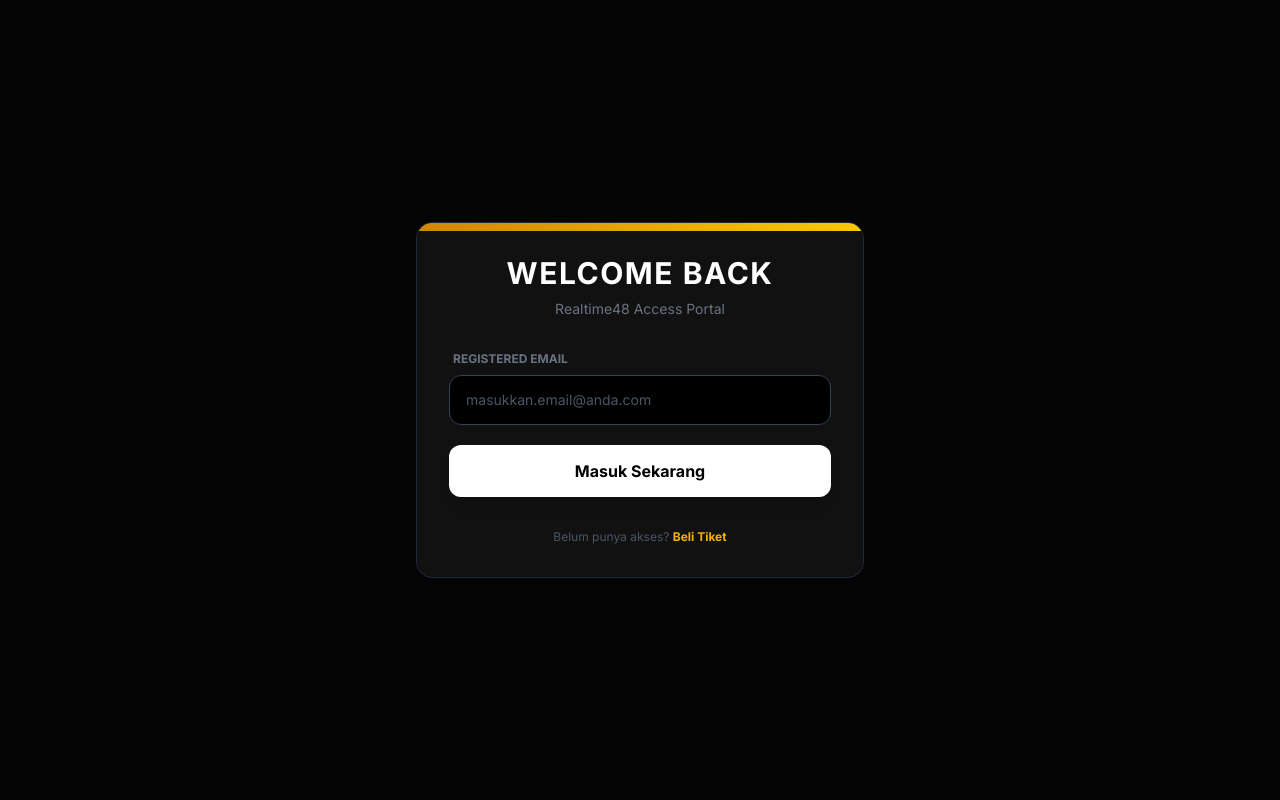
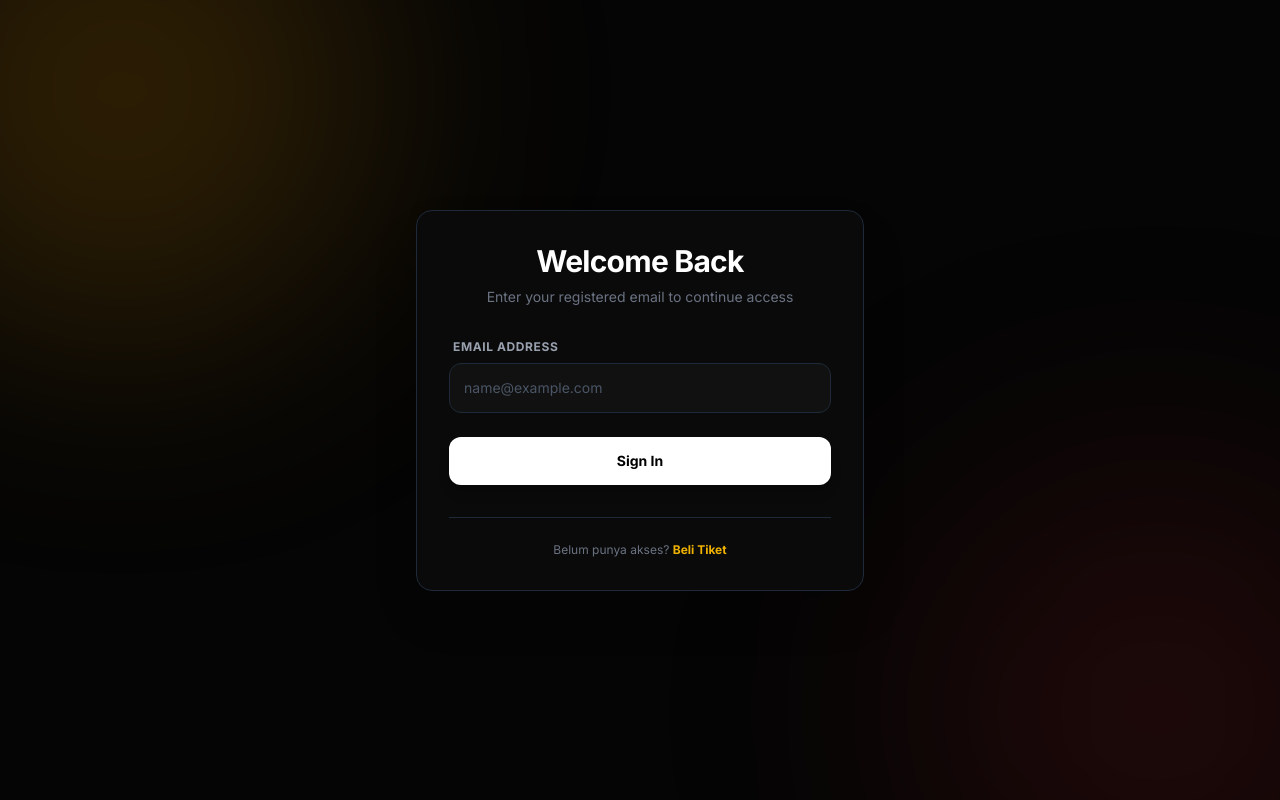
Before and after one commit to kvnbryn/f-end-stream, a Next.js app: page /login in a window 1280 px wide. Built offline with nearby package versions, Linux system fonts and the light colour scheme; no server answers.

Commit message:
yesyesyessss123

```diff
--- a/src/app/login/page.tsx
+++ b/src/app/login/page.tsx
@@ -5,151 +5,181 @@
 import { useRouter } from 'next/navigation';
 import { getBackendUrl } from '@/lib/config';
 
-// Icon Sederhana biar UI lebih hidup
+// Simple Icons
 const Icons = {
-  Lock: () => <svg xmlns="http://www.w3.org/2000/svg" width="20" height="20" viewBox="0 0 24 24" fill="none" stroke="currentColor" strokeWidth="2" strokeLinecap="round" strokeLinejoin="round"><rect width="18" height="11" x="3" y="11" rx="2" ry="2"/><path d="M7 11V7a5 5 0 0 1 10 0v4"/></svg>,
-  Unlock: () => <svg xmlns="http://www.w3.org/2000/svg" width="20" height="20" viewBox="0 0 24 24" fill="none" stroke="currentColor" strokeWidth="2" strokeLinecap="round" strokeLinejoin="round"><rect width="18" height="11" x="3" y="11" rx="2" ry="2"/><path d="M7 11V7a5 5 0 0 1 9.9-1"/></svg>,
-  Alert: () => <svg xmlns="http://www.w3.org/2000/svg" width="20" height="20" viewBox="0 0 24 24" fill="none" stroke="currentColor" strokeWidth="2" strokeLinecap="round" strokeLinejoin="round"><circle cx="12" cy="12" r="10"/><line x1="12" x2="12" y1="8" y2="12"/><line x1="12" x2="12.01" y1="16" y2="16"/></svg>,
-  Loader: () => <svg className="animate-spin" xmlns="http://www.w3.org/2000/svg" width="20" height="20" viewBox="0 0 24 24" fill="none" stroke="currentColor" strokeWidth="2" strokeLinecap="round" strokeLinejoin="round"><path d="M21 12a9 9 0 1 1-6.219-8.56"/></svg>
+  Google: () => (
+    <svg className="w-5 h-5" viewBox="0 0 24 24">
+      <path
+        fill="currentColor"
+        d="M22.56 12.25c0-.78-.07-1.53-.2-2.25H12v4.26h5.92c-.26 1.37-1.04 2.53-2.21 3.31v2.77h3.57c2.08-1.92 3.28-4.74 3.28-8.09z"
+      />
+      <path
+        fill="currentColor"
+        d="M12 23c2.97 0 5.46-.98 7.28-2.66l-3.57-2.77c-.98.66-2.23 1.06-3.71 1.06-2.86 0-5.29-1.93-6.16-4.53H2.18v2.84C3.99 20.53 7.7 23 12 23z"
+      />
+      <path
+        fill="currentColor"
+        d="M5.84 14.09c-.22-.66-.35-1.36-.35-2.09s.13-1.43.35-2.09V7.07H2.18C1.43 8.55 1 10.22 1 12s.43 3.45 1.18 4.93l2.85-2.22.81-.62z"
+      />
+      <path
+        fill="currentColor"
+        d="M12 5.38c1.62 0 3.06.56 4.21 1.64l3.15-3.15C17.45 2.09 14.97 1 12 1 7.7 1 3.99 3.47 2.18 7.07l3.66 2.84c.87-2.6 3.3-4.53 6.16-4.53z"
+      />
+    </svg>
+  ),
+  Lock: () => (
+    <svg xmlns="http://www.w3.org/2000/svg" width="16" height="16" viewBox="0 0 24 24" fill="none" stroke="currentColor" strokeWidth="2" strokeLinecap="round" strokeLinejoin="round"><rect width="18" height="11" x="3" y="11" rx="2" ry="2"/><path d="M7 11V7a5 5 0 0 1 10 0v4"/></svg>
+  ),
+  Refresh: () => (
+    <svg xmlns="http://www.w3.org/2000/svg" width="16" height="16" viewBox="0 0 24 24" fill="none" stroke="currentColor" strokeWidth="2" strokeLinecap="round" strokeLinejoin="round"><path d="M3 12a9 9 0 0 1 9-9 9.75 9.75 0 0 1 6.74 2.74L21 8"/><path d="M21 3v5h-5"/><path d="M21 12a9 9 0 0 1-9 9 9.75 9.75 0 0 1-6.74-2.74L3 16"/><path d="M3 21v-5h5"/></svg>
+  ),
+  Help: () => (
+    <svg xmlns="http://www.w3.org/2000/svg" width="16" height="16" viewBox="0 0 24 24" fill="none" stroke="currentColor" strokeWidth="2" strokeLinecap="round" strokeLinejoin="round"><circle cx="12" cy="12" r="10"/><path d="M9.09 9a3 3 0 0 1 5.83 1c0 2-3 3-3 3"/><path d="M12 17h.01"/></svg>
+  )
 };
 
 export default function LoginPage() {
   const [email, setEmail] = useState('');
-  const [password, setPassword] = useState('x'); // Password dummy (karena sistem lu pake email only)
   const [error, setError] = useState('');
-  const [isLocked, setIsLocked] = useState(false); // State khusus buat nandaik akun ke-lock
+  const [deviceLockError, setDeviceLockError] = useState(false); // State khusus deteksi lock
+  const [loading, setLoading] = useState(false);
   const [resetLoading, setResetLoading] = useState(false);
-  const [successMsg, setSuccessMsg] = useState('');
 
-  const { login, isLoading } = useAuth();
+  const { login, token, isLoading } = useAuth();
   const router = useRouter();
   const backendUrl = getBackendUrl();
+
+  useEffect(() => {
+    if (!isLoading && token) {
+      router.push('/dashboard');
+    }
+  }, [token, isLoading, router]);
 
   const handleSubmit = async (e: React.FormEvent) => {
     e.preventDefault();
     setError('');
-    setIsLocked(false);
-    setSuccessMsg('');
+    setDeviceLockError(false); // Reset lock state
+    setLoading(true);
 
     try {
-      await login(email, password);
-      router.push('/dashboard');
+      await login(email);
     } catch (err: any) {
-      const msg = err.message || 'Login gagal';
+      const msg = err.message || 'Login failed';
       setError(msg);
 
-      // Deteksi kalau errornya karena akun dikunci
-      if (msg.includes('dikunci') || msg.includes('perangkat lain')) {
-        setIsLocked(true);
+      // Deteksi jika error adalah Device Lock
+      if (msg.toLowerCase().includes('dikunci') || msg.toLowerCase().includes('perangkat lain')) {
+          setDeviceLockError(true);
       }
+    } finally {
+      setLoading(false);
     }
   };
 
-  const handleSelfReset = async () => {
+  const handleResetDevice = async () => {
+      if(!email) return;
       setResetLoading(true);
-    setError('');
       try {
           const res = await fetch(`${backendUrl}/api/v1/auth/self-reset-device`, {
               method: 'POST',
               headers: { 'Content-Type': 'application/json' },
               body: JSON.stringify({ email })
           });
-
           const data = await res.json();
 
-      if (!res.ok) {
-        throw new Error(data.message || 'Gagal reset device');
+          if(res.ok) {
+              alert(`Sukses: ${data.message}\nSisa Reset: ${data.remaining}`);
+              setDeviceLockError(false);
+              setError('');
+              // Otomatis coba login lagi setelah reset sukses (opsional, tapi UX bagus)
+              login(email);
+          } else {
+              alert(`Gagal: ${data.message}`);
           }
-
-      setSuccessMsg(`Berhasil! Sisa reset hari ini: ${data.remaining}x. Silakan login kembali.`);
-      setIsLocked(false); // Hilangkan mode lock
-    } catch (e: any) {
-      setError(e.message);
+      } catch(e) {
+          alert('Terjadi kesalahan koneksi.');
       } finally {
           setResetLoading(false);
       }
   };
 
+  const handleWAHelp = () => {
+      window.open('https://wa.me/6281234567890?text=Halo%20Admin%20saya%20butuh%20bantuan%20reset%20device', '_blank');
+  };
+
+  if (isLoading) return <div className="min-h-screen bg-[#050505] flex items-center justify-center text-white">Loading...</div>;
+
   return (
-    <div className="min-h-screen flex items-center justify-center bg-[#050505] p-4 font-sans">
-      <div className="w-full max-w-md bg-[#111] border border-gray-800 rounded-2xl shadow-2xl overflow-hidden relative">
-        {/* Header Visual */}
-        <div className="h-2 bg-gradient-to-r from-yellow-600 to-yellow-400 w-full absolute top-0 left-0"></div>
+    <div className="min-h-screen bg-[#050505] flex items-center justify-center p-4 relative overflow-hidden">
+      {/* Background Ambience */}
+      <div className="absolute top-[-20%] left-[-10%] w-[500px] h-[500px] bg-yellow-600/20 rounded-full blur-[120px] pointer-events-none" />
+      <div className="absolute bottom-[-20%] right-[-10%] w-[500px] h-[500px] bg-red-900/20 rounded-full blur-[120px] pointer-events-none" />
 
-        <div className="p-8">
+      <div className="w-full max-w-md bg-[#0a0a0a] border border-gray-800 rounded-2xl p-8 shadow-2xl relative z-10">
         <div className="text-center mb-8">
-            <h1 className="text-3xl font-bold text-white tracking-wider mb-2">WELCOME BACK</h1>
-            <p className="text-gray-500 text-sm">Realtime48 Access Portal</p>
+          <h1 className="text-3xl font-bold text-white mb-2 tracking-tight">Welcome Back</h1>
+          <p className="text-gray-500 text-sm">Enter your registered email to continue access</p>
         </div>
 
-          {/* SUCCESS MESSAGE */}
-          {successMsg && (
-            <div className="mb-6 p-4 bg-green-900/20 border border-green-800 rounded-xl flex items-start gap-3 animate-in fade-in slide-in-from-top-2">
-              <div className="text-green-500 mt-0.5"><Icons.Unlock /></div>
-              <div>
-                <h4 className="text-green-400 font-bold text-sm">Device Unlocked</h4>
-                <p className="text-green-200 text-xs mt-1">{successMsg}</p>
+        {/* ERROR DISPLAY KHUSUS DEVICE LOCK */}
+        {deviceLockError ? (
+            <div className="bg-red-950/30 border border-red-900/50 rounded-xl p-5 mb-6 text-center animate-in fade-in slide-in-from-top-2">
+                <div className="flex justify-center mb-2 text-red-500"><Icons.Lock /></div>
+                <h3 className="text-red-400 font-bold text-sm mb-1">Akses Ditolak</h3>
+                <p className="text-red-300/70 text-xs mb-4">Akun ini sedang aktif digunakan di perangkat lain.</p>
+
+                <div className="space-y-3">
+                    <button
+                        onClick={handleResetDevice}
+                        disabled={resetLoading}
+                        className="w-full bg-red-600 hover:bg-red-500 text-white font-bold py-3 px-4 rounded-lg transition-all shadow-lg shadow-red-900/20 flex items-center justify-center gap-2 text-sm disabled:opacity-50 disabled:cursor-not-allowed"
+                    >
+                        {resetLoading ? 'Memproses...' : <><Icons.Refresh /> Reset Akses Perangkat</>}
+                    </button>
+
+                    <button
+                        onClick={handleWAHelp}
+                        className="w-full bg-white/5 hover:bg-white/10 text-gray-400 hover:text-white py-2 px-4 rounded-lg transition-colors text-xs flex items-center justify-center gap-2"
+                    >
+                        <Icons.Help /> Hubungi Admin
+                    </button>
                 </div>
             </div>
+        ) : (
+            // ERROR BIASA (Non-Lock)
+            error && <div className="bg-red-900/20 border border-red-900/50 text-red-200 px-4 py-3 rounded-lg mb-6 text-sm text-center">{error}</div>
         )}
 
-          {/* ERROR / LOCKED MESSAGE UI */}
-          {error && (
-            <div className={`mb-6 p-4 rounded-xl flex flex-col gap-3 animate-in fade-in slide-in-from-top-2 border ${isLocked ? 'bg-red-900/10 border-red-800' : 'bg-red-900/20 border-red-900'}`}>
-              <div className="flex items-start gap-3">
-                <div className="text-red-500 mt-0.5">{isLocked ? <Icons.Lock /> : <Icons.Alert />}</div>
-                <div className="flex-1">
-                  <h4 className="text-red-400 font-bold text-sm">{isLocked ? 'Akses Terkunci' : 'Login Gagal'}</h4>
-                  <p className="text-red-300 text-xs mt-1 leading-relaxed">{error}</p>
-                </div>
-              </div>
-
-              {/* TOMBOL RESET KHUSUS (JIKA LOCKED) */}
-              {isLocked && (
-                <button
-                  onClick={handleSelfReset}
-                  disabled={resetLoading}
-                  className="mt-2 w-full bg-red-600 hover:bg-red-500 text-white py-3 px-4 rounded-lg text-sm font-bold shadow-lg shadow-red-900/20 flex items-center justify-center gap-2 transition-all hover:scale-[1.02] active:scale-95"
-                >
-                  {resetLoading ? <Icons.Loader /> : <Icons.Unlock />}
-                  {resetLoading ? 'Memproses...' : 'Reset Perangkat Saya'}
-                </button>
-              )}
-            </div>
-          )}
-
-          <form onSubmit={handleSubmit} className="space-y-5">
+        {/* FORM LOGIN */}
+        {!deviceLockError && (
+            <form onSubmit={handleSubmit} className="space-y-6">
             <div>
-              <label htmlFor="email" className="block text-xs font-bold text-gray-500 uppercase mb-2 ml-1">Registered Email</label>
+                <label htmlFor="email" className="block text-xs font-bold text-gray-400 uppercase tracking-wider mb-2 ml-1">Email Address</label>
                 <input
                 id="email"
                 type="email"
                 required
-                className="w-full bg-black border border-gray-700 text-white rounded-xl px-4 py-3.5 outline-none focus:border-yellow-500 focus:ring-1 focus:ring-yellow-500 transition-all placeholder-gray-600 text-sm"
-                placeholder="masukkan.email@anda.com"
                 value={email}
                 onChange={(e) => setEmail(e.target.value)}
+                className="w-full bg-[#111] border border-gray-800 text-white text-sm rounded-xl focus:ring-2 focus:ring-yellow-500 focus:border-transparent block w-full p-3.5 outline-none transition-all placeholder-gray-600"
+                placeholder="name@example.com"
                 />
             </div>
 
-            {/* Input Password Hidden (Dummy) - Biar browser gak ngomel autofill */}
-            <input type="password" value={password} onChange={() => {}} className="hidden" />
-
             <button
                 type="submit"
-              disabled={isLoading || resetLoading}
-              className="w-full bg-white text-black hover:bg-gray-200 font-bold py-3.5 rounded-xl transition-all shadow-lg hover:shadow-white/10 disabled:opacity-50 disabled:cursor-not-allowed flex items-center justify-center gap-2"
+                disabled={loading}
+                className="w-full text-black bg-white hover:bg-gray-200 focus:ring-4 focus:outline-none focus:ring-gray-700 font-bold rounded-xl text-sm px-5 py-3.5 text-center transition-all disabled:opacity-50 disabled:cursor-not-allowed shadow-lg hover:shadow-white/10"
             >
-              {isLoading ? <Icons.Loader /> : null}
-              {isLoading ? 'Verifying...' : 'Masuk Sekarang'}
+                {loading ? 'Verifying...' : 'Sign In'}
             </button>
             </form>
+        )}
 
-          <div className="mt-8 text-center">
-            <p className="text-xs text-gray-600">
-              Belum punya akses? <a href="/buy-ticket" className="text-yellow-500 hover:text-yellow-400 font-bold hover:underline">Beli Tiket</a>
+        <div className="mt-8 pt-6 border-t border-gray-800">
+            <p className="text-center text-xs text-gray-500">
+                Belum punya akses? <a href="/buy-ticket" className="text-yellow-500 hover:text-yellow-400 font-bold transition-colors">Beli Tiket</a>
             </p>
-          </div>
         </div>
       </div>
     </div>
```
Lines whose indentation alone changed are shown as unchanged.
